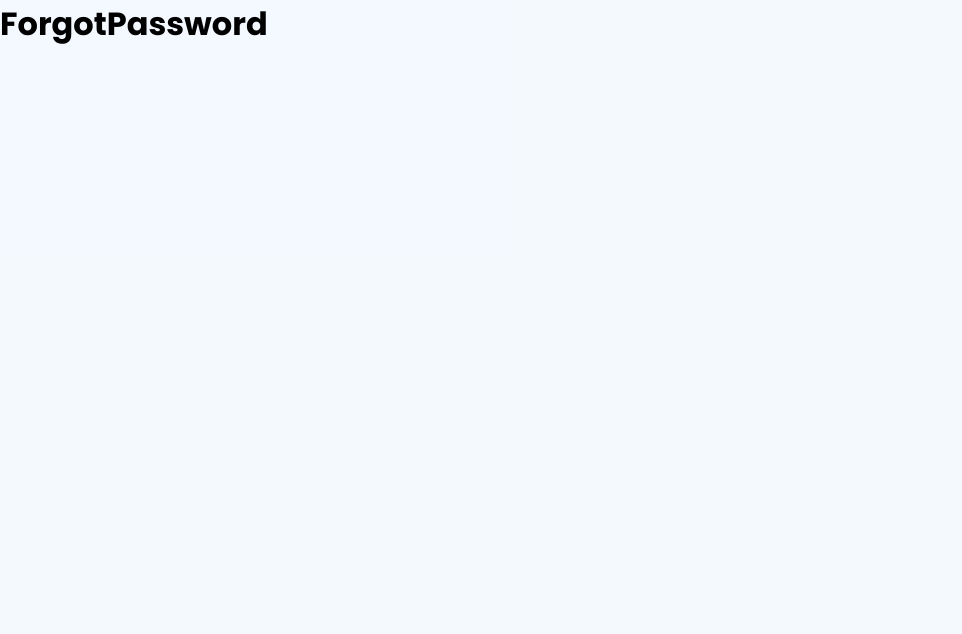
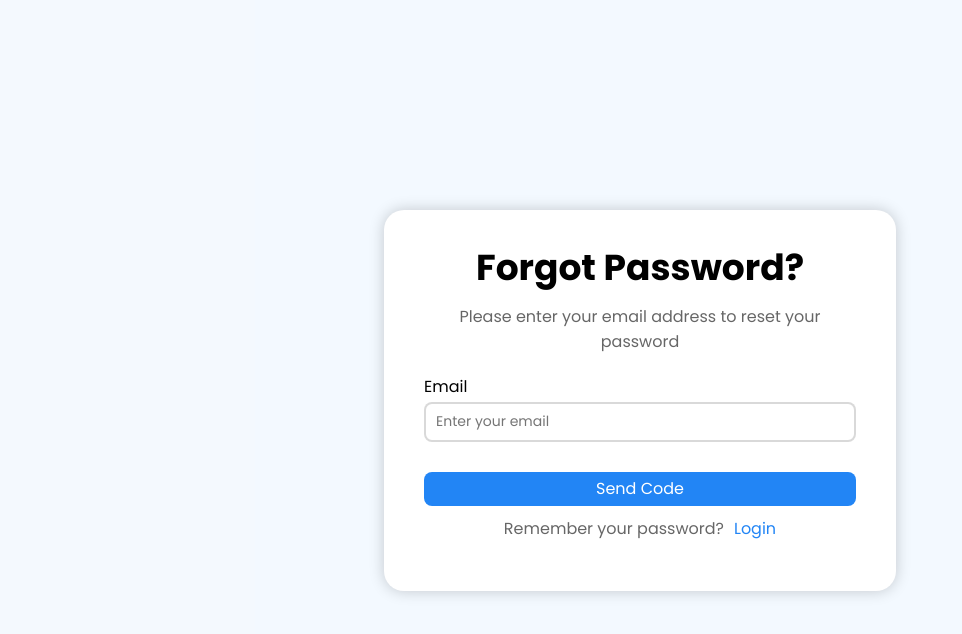
Before and after one commit to tlhalesebaeng/testmaker-frontend, a React (Vite) app: page /password/reset in a window 1280 px wide. Shown: the top 634 px of the page, without its empty margins (0-962 px from the left). Built offline with nearby package versions, Linux system fonts and the light colour scheme.

Commit message:
Add views of the page

```diff
--- a/src/features/auth/forgot-password/ForgotPassword.jsx
+++ b/src/features/auth/forgot-password/ForgotPassword.jsx
@@ -1,7 +1,30 @@
+import Button from '../../../components/button/Button';
+import Card from '../../../components/card/Card.jsx';
+import Input from '../../../components/input/Input.jsx';
+import AuthQuestion from '../auth-question/AuthQuestion';
+import Form from '../form/Form.jsx';
 import './ForgotPassword.css';
 
 const ForgotPassword = () => {
-    return <h1>ForgotPassword</h1>;
+    const fieldProps = {
+        type: 'email',
+        placeholder: 'Enter your email',
+        labelText: 'Email',
+    };
+
+    const description = 'Please enter your email address to reset your password';
+
+    return (
+        <div className="max-width max-height flex-container center">
+            <Card className="auth__card flex-container column">
+                <Form heading="Forgot Password?" description={description}>
+                    <Input {...fieldProps} />
+                    <Button>Send Code</Button>
+                </Form>
+                <AuthQuestion linkText="Login">Remember your password?</AuthQuestion>
+            </Card>
+        </div>
+    );
 };
 
 export default ForgotPassword;
```
